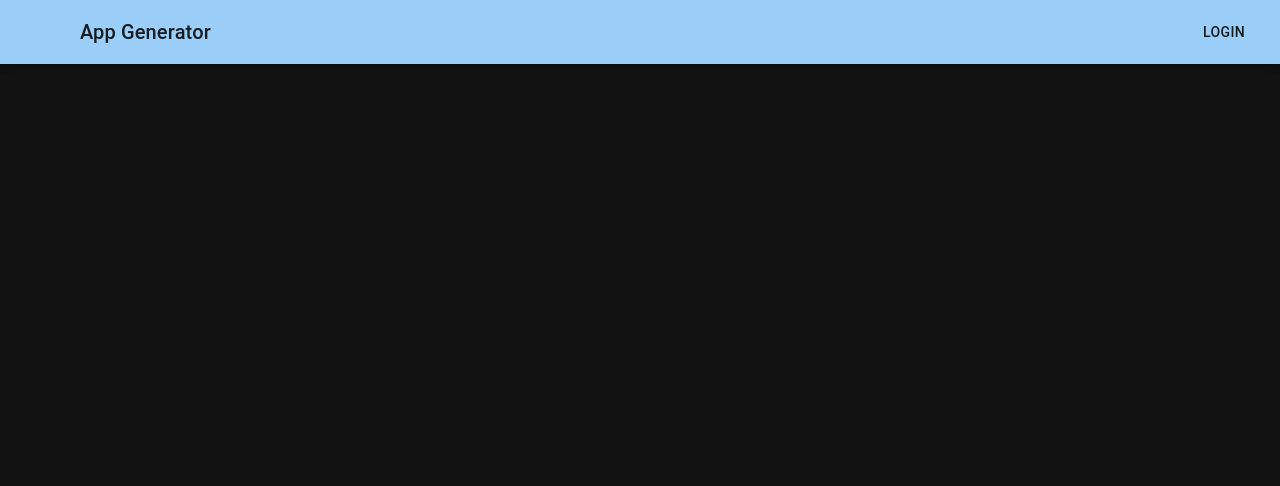
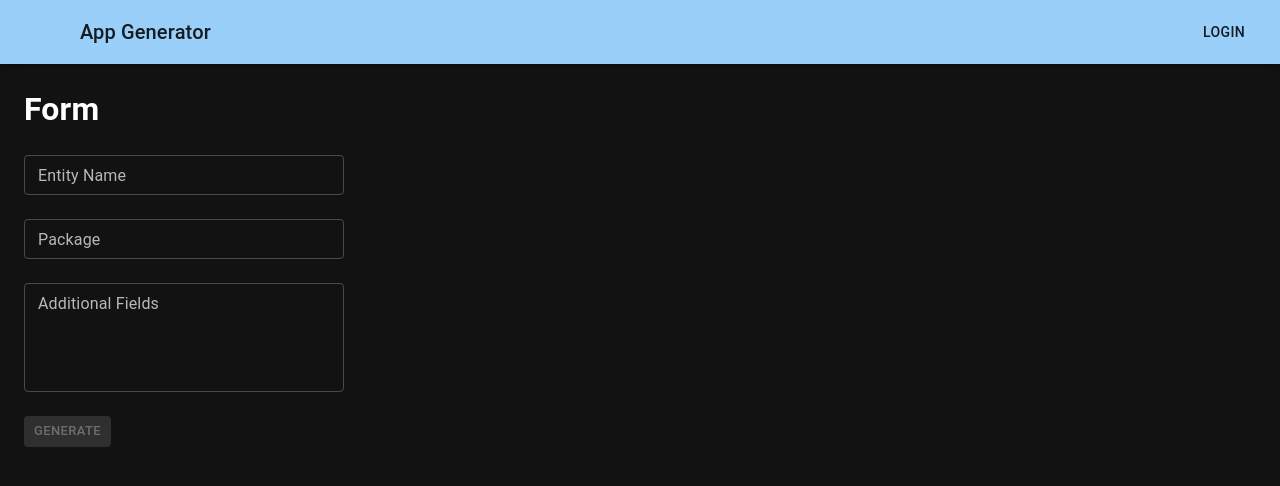
Before and after one commit to paulwoods/app-generator, a React (Vite) app in the folder frontend/: page / in a window 1280 px wide. Shown: the top 486 px of the page. Built offline with nearby package versions, Linux system fonts and the light colour scheme; some icons are missing.

Commit message:
feat: created app request form

```diff
--- /dev/null
+++ b/frontend/src/home/components/AppRequestForm.tsx
@@ -0,0 +1,57 @@
+import {useLocalStorage} from "usehooks-ts";
+import type {AppRequest} from "../../types.ts";
+import {Box, Button, TextField} from "@mui/material";
+
+type AppRequestFormProps = {
+    storage: string
+    onGenerate: (appRequest: AppRequest) => void
+}
+
+export const AppRequestForm = ({storage, onGenerate}: AppRequestFormProps) => {
+
+    const [appRequest, setAppRequest] = useLocalStorage<AppRequest>(storage,
+        {
+            entity: '',
+            pkg: '',
+            fields: ''
+        }
+    )
+
+    const handleGenerate = () => {
+        onGenerate(appRequest);
+    };
+
+    const canGenerate = appRequest.entity && appRequest.pkg && appRequest.fields;
+
+    return <Box sx={{display: "flex", flexDirection: "column", alignItems: "flex-start", gap: 3, width: "100%"}}>
+
+        <TextField
+            size="small"
+            fullWidth
+            label="Entity Name"
+            value={appRequest.entity}
+            onChange={(e) => setAppRequest({...appRequest, entity: e.target.value})}
+        />
+
+        <TextField
+            size="small"
+            fullWidth
+            label="Package"
+            value={appRequest.pkg}
+            onChange={(e) => setAppRequest({...appRequest, pkg: e.target.value})}
+        />
+
+        <TextField
+            size="small"
+            multiline
+            minRows={4}
+            fullWidth
+            label="Additional Fields"
+            value={appRequest.fields}
+            onChange={(e) => setAppRequest({...appRequest, fields: e.target.value})}
+        />
+
+        <Button size="small" variant="contained" onClick={handleGenerate} disabled={!canGenerate}>Generate</Button>
+
+    </Box>
+}
--- a/frontend/src/home/HomeIndexPage.tsx
+++ b/frontend/src/home/pages/HomeIndexPage.tsx
@@ -1,7 +1,12 @@
 import {AppBar, Box, Button, IconButton, Toolbar, Typography} from "@mui/material";
 import MenuIcon from '@mui/icons-material/Menu';
+import {AppRequestForm} from "../components/AppRequestForm.tsx";
 
 export const HomeIndexPage = () => {
+
+    const handleGenerate = () => {
+
+    };
 
     return <Box sx={{flexGrow: 1}}>
         <AppBar position="static" enableColorOnDark>
@@ -21,6 +26,16 @@ export const HomeIndexPage = () => {
                 <Button color="inherit">Login</Button>
             </Toolbar>
         </AppBar>
+
+        <Box sx={{ml: 3, width: "25vw"}}>
+            <Box>
+                <h1>Form</h1>
+            </Box>
+
+            <AppRequestForm storage="home.request-form" onGenerate={handleGenerate}/>
+
+        </Box>
+
     </Box>
 
 }
--- a/frontend/src/main.tsx
+++ b/frontend/src/main.tsx
@@ -1,7 +1,7 @@
 import {StrictMode} from 'react'
 import {createRoot} from 'react-dom/client'
 import {BrowserRouter, Route, Routes} from "react-router";
-import {HomeIndexPage} from "./home/HomeIndexPage.tsx";
+import {HomeIndexPage} from "./home/pages/HomeIndexPage.tsx";
 import {createTheme, CssBaseline, ThemeProvider} from "@mui/material";
 
 const darkTheme = createTheme({
--- /dev/null
+++ b/frontend/src/types.ts
@@ -0,0 +1,5 @@
+export type AppRequest = {
+    entity: string;
+    pkg: string;
+    fields: string
+}
```
